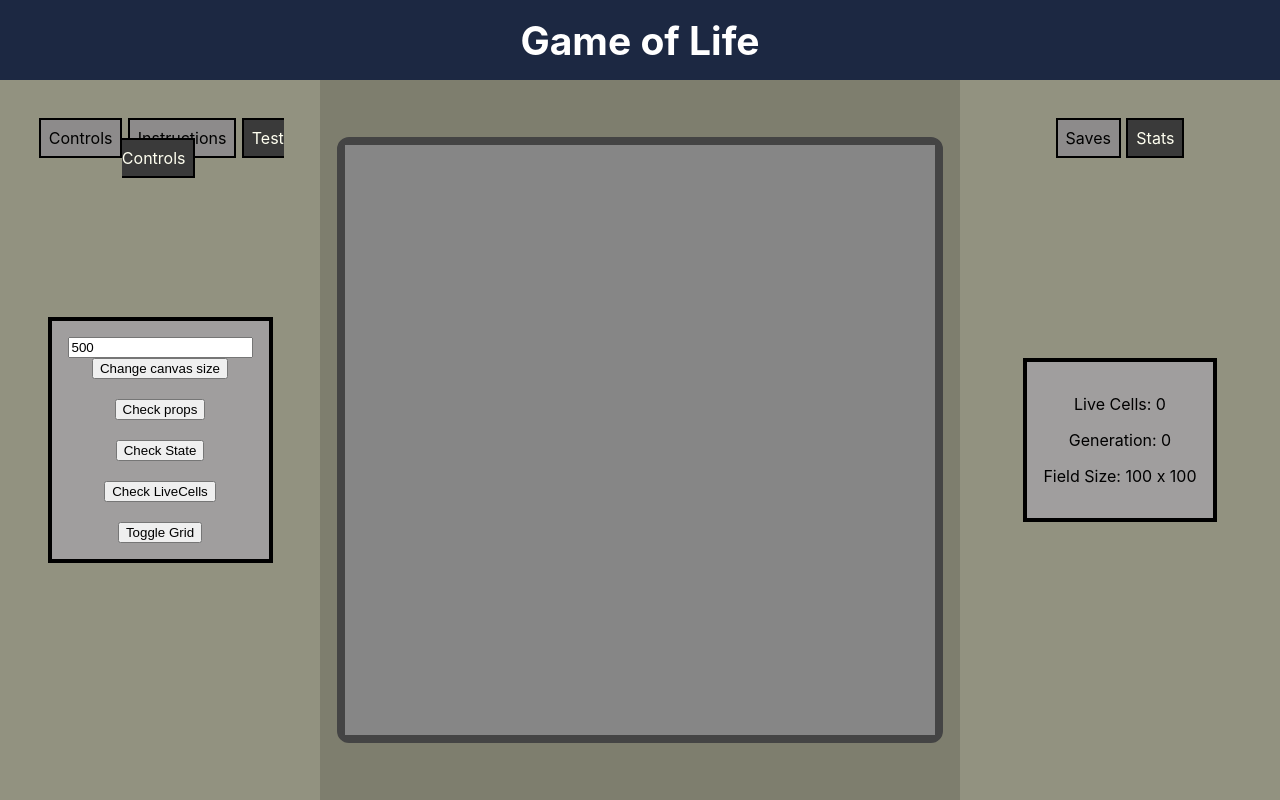
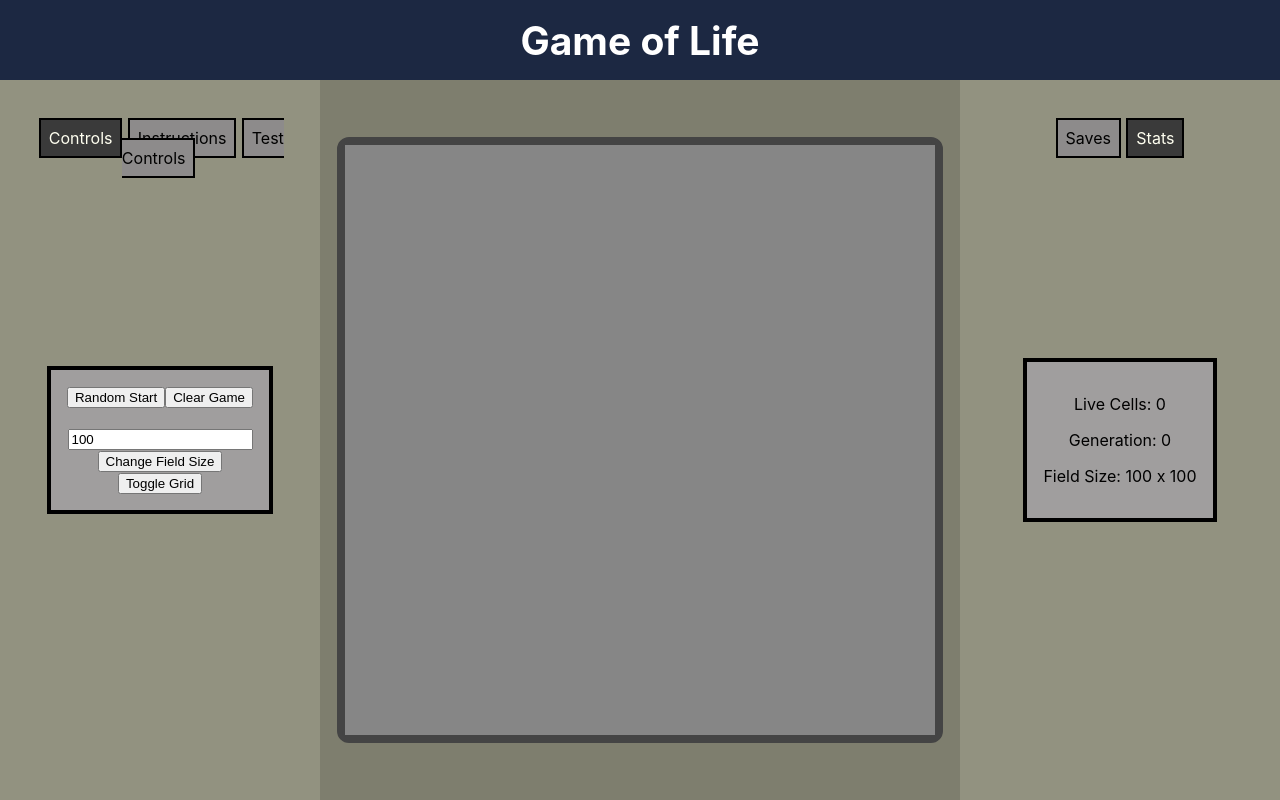
Before and after one commit to tgclayton/Gol2, a React (Create React App) app: page /controls/stats in a window 1280 px wide. Before the commit this address led to /test-controls/stats. Built offline with nearby package versions, Linux system fonts and the light colour scheme.

Commit message:
move grid toggle to standard controls

```diff
--- a/src/App.js
+++ b/src/App.js
@@ -17,10 +17,10 @@ function App() {
   const [tileSize, setTileSize] = useState(5)
   const [field, setField] = useState(createField(fieldSize, tileSize))
   const [liveCells, setLiveCells] = useState([])
-  const [leftPanelDisplay, setleftPanelDisplay] = useState('test-controls')
+  const [leftPanelDisplay, setleftPanelDisplay] = useState('controls')
   const [rightPanelDisplay, setRightPanelDisplay] = useState('stats')
   const [generation, setGeneration] = useState(0)
-  const [showGrid, setShowGrid] = useState(false)
+  // const [showGrid, setShowGrid] = useState(false)
 
 
   //Controls highlighting of selected nav button
@@ -97,12 +97,11 @@ function App() {
                   canvasSize={canvasSize}
                   checkState={checkState}
                   liveCells={liveCells}
-                  tileSize={tileSize}
-                  grid={{showGrid, setShowGrid}}
-                />
+                  />
               </Route>
               <Route path="/controls">
                 <Controls
+                  tileSize={tileSize}
                   makeRandomStart={makeRandomStart}
                   clearGame={clearGame}
                   changeSize={changeSize}
--- a/src/components/Controls.jsx
+++ b/src/components/Controls.jsx
@@ -1,4 +1,19 @@
+import {useState} from 'react'
+import { canvasDraw, gridDraw, clearCanvas } from '../functions/canvas.js'
+
 export default function Controls (props){
+  const [showGrid, setShowGrid] = useState(false)
+
+  function toggleGrid() {
+    if (showGrid){
+      clearCanvas('grid-canvas')
+      setShowGrid(false)
+    } else {
+      setShowGrid(true)
+      gridDraw(props.tileSize)
+    }
+
+  }
   return (
     <div id = 'main-control-panel' className = 'control-panel'>
       <button onClick={() => props.makeRandomStart()} >Random Start</button>
@@ -8,6 +23,7 @@ export default function Controls (props){
       <br></br>
       <button onClick={() => props.changeSize(Number(document.getElementById('size-change').value))} >Change Field Size</button>
       <br/>
+      <button onClick = {() => toggleGrid()}>Toggle Grid</button>
     </div>
   )
 }
--- a/src/components/TestControls.jsx
+++ b/src/components/TestControls.jsx
@@ -1,22 +1,13 @@
 import { canvasDraw, gridDraw, clearCanvas } from '../functions/canvas.js'
-import {useState} from 'react'
+
 
 export default function TestControls(props) {
-  const [showGrid, setShowGrid] = useState(false)
 
   function checkProps(){
     console.log("props:", props)
   }
 
-  function toggleGrid() {
-    if (showGrid){
-      clearCanvas('grid-canvas')
-      setShowGrid(false)
-    } else {
-      setShowGrid(true)
-      gridDraw(props.tileSize)
-    }
-  }
+
 
   return (
     <div id="test-controls" className="column control-panel">
@@ -28,8 +19,7 @@ export default function TestControls(props) {
       <button onClick={() => props.checkState()}>Check State</button>
       <br></br>
       <button onClick={() => console.log(props.liveCells)}>Check LiveCells</button>
-      <br></br>
-      <button onClick = {() => toggleGrid()}>Toggle Grid</button>
+
     </div>
   )
 }
```
